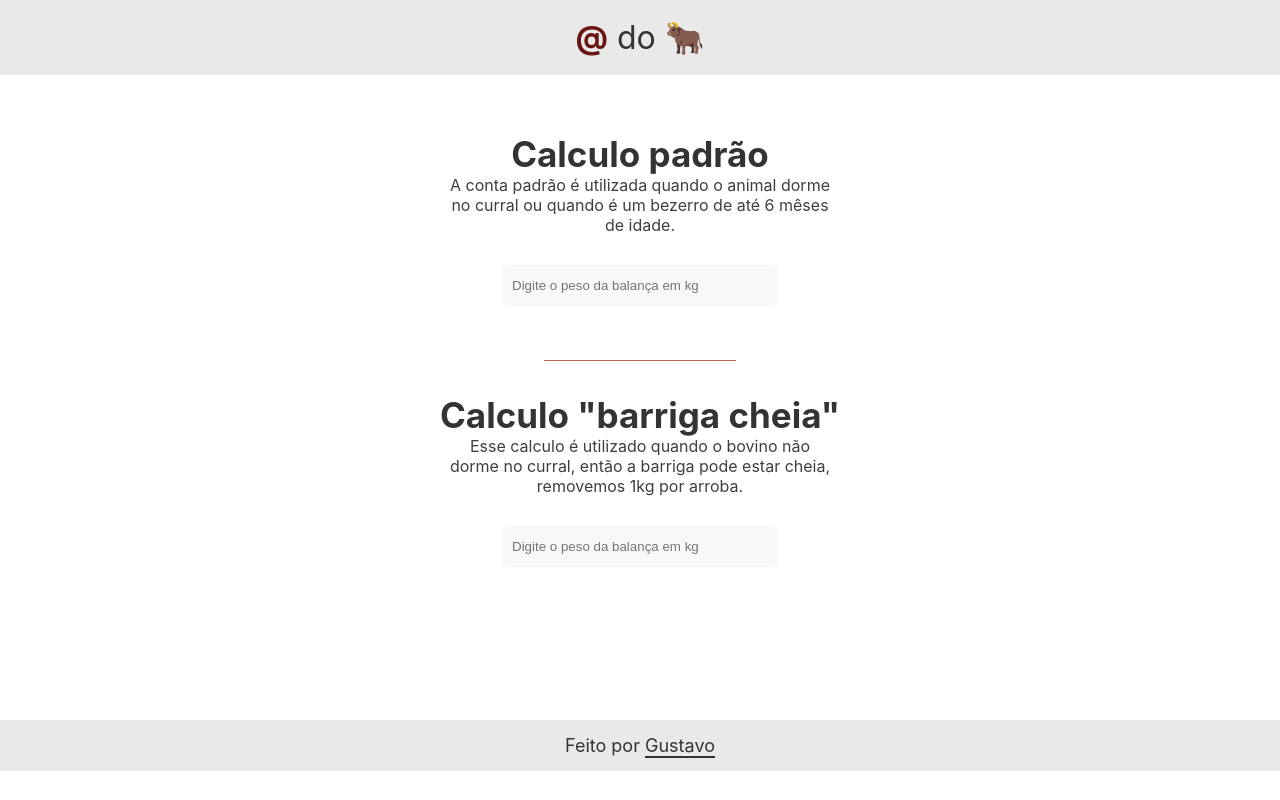
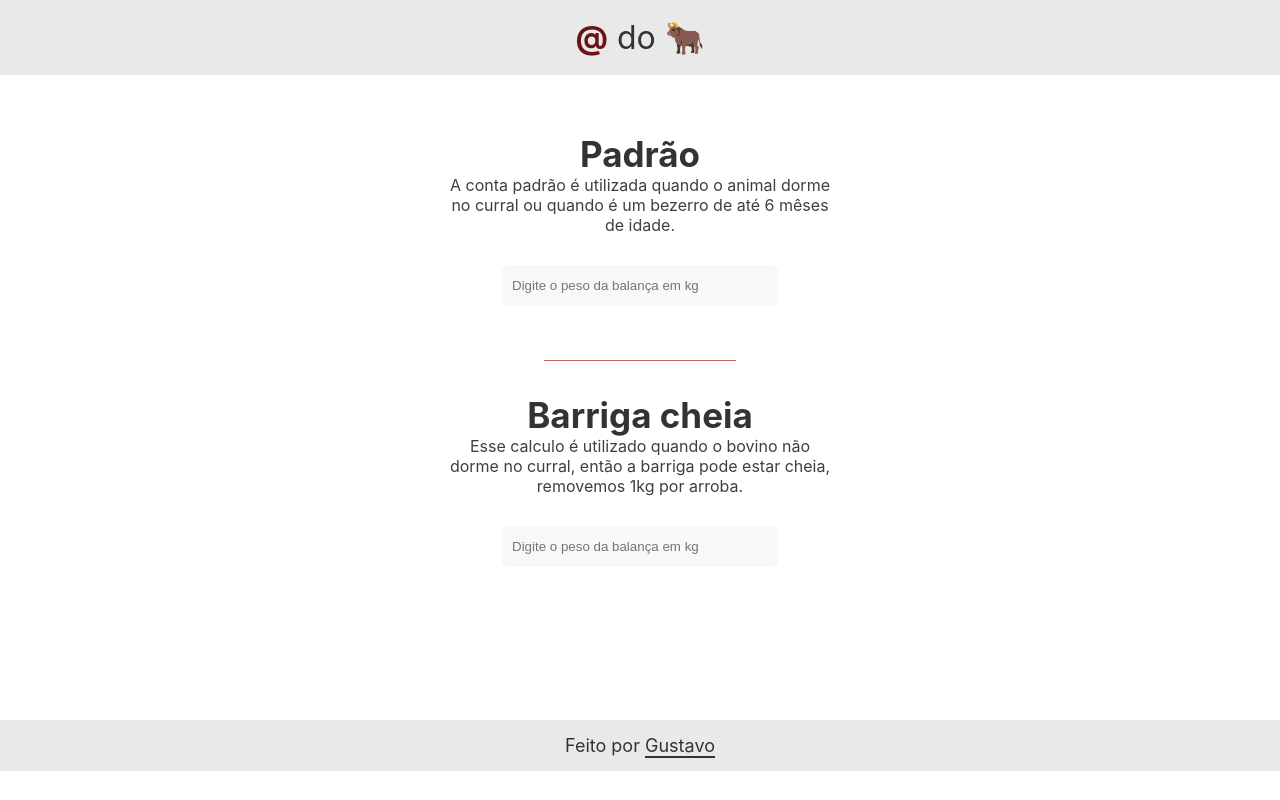
Before and after one commit to GustavoSrr/Arroba-do-Boi, a React (Create React App) app: page / in a window 1280 px wide. Built offline with nearby package versions, Linux system fonts and the light colour scheme.

Commit message:
Comentando algumas partes do código

```diff
--- a/src/components/Content/index.js
+++ b/src/components/Content/index.js
@@ -67,7 +67,7 @@ export default function Content() {
   return (
     <div className="Content">
       <div className="DivCalc">
-        <h1>Calculo padrão</h1>
+        <h1>Padrão</h1>
         <p>
           A conta padrão é utilizada quando o animal dorme no curral ou quando é
           um bezerro de até 6 mêses de idade.
@@ -87,7 +87,7 @@ export default function Content() {
       </div>
       <hr />
       <div className="DivCalc">
-        <h1>Calculo "barriga cheia"</h1>
+        <h1>Barriga cheia</h1>
         <p>
           Esse calculo é utilizado quando o bovino não dorme no curral, então a
           barriga pode estar cheia, removemos 1kg por arroba.
```
